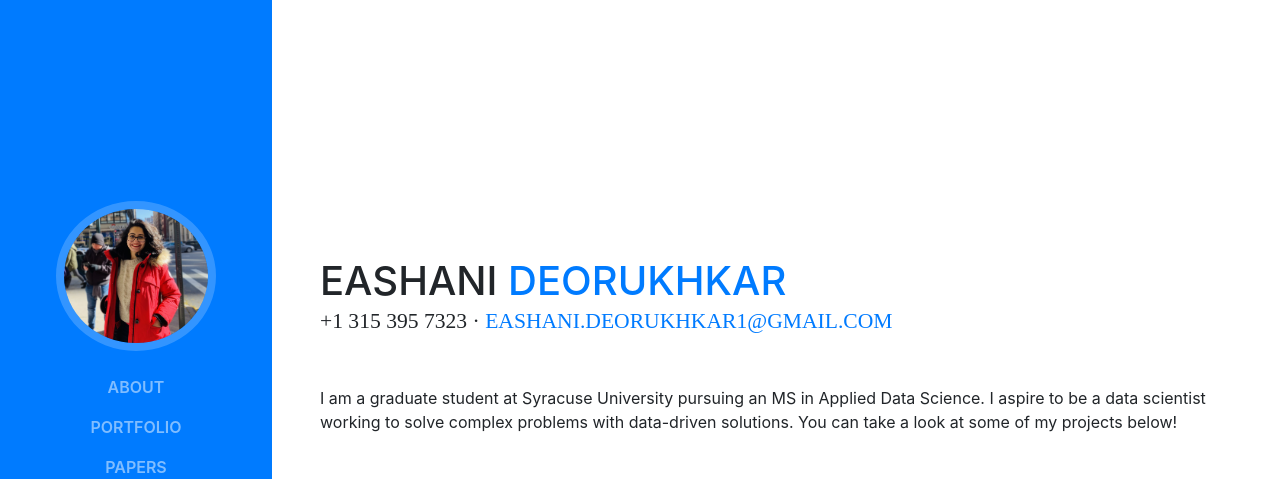
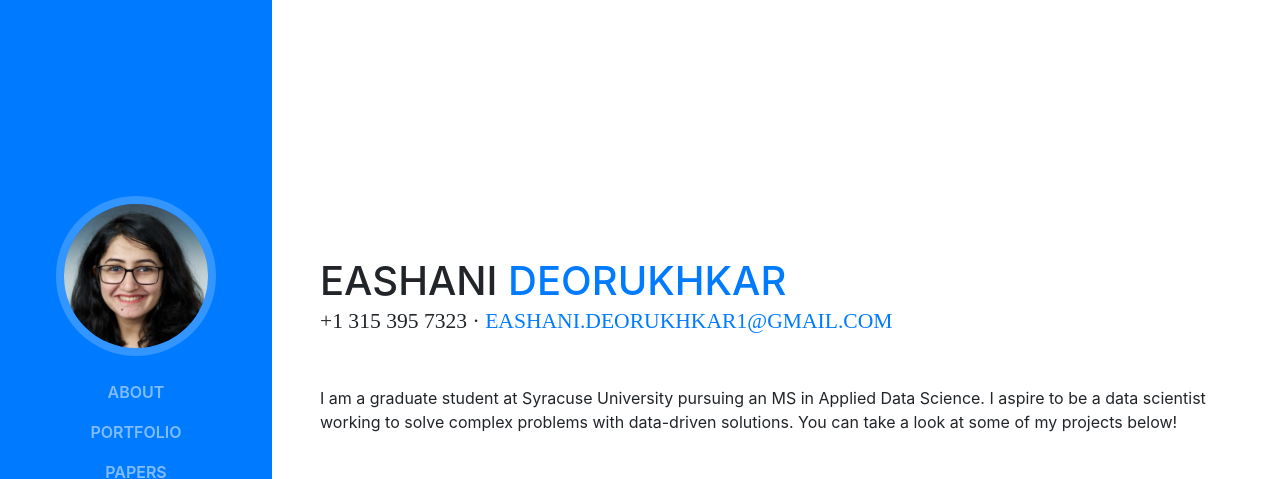
Before and after one commit to Eashani/eashani.github.io, a website with bundled scripts: page index.html in a window 1280 px wide. Shown: the top 479 px of the page. Built offline with nearby package versions, Linux system fonts and the light colour scheme; a web font is replaced by a local one.

Commit message:
Update index.html

```diff
--- a/index.html
+++ b/index.html
@@ -31,7 +31,7 @@
       <a class="navbar-brand js-scroll-trigger" href="#page-top">
         <span class="d-block d-lg-none">Eashani Deorukhkar</span>
         <span class="d-none d-lg-block">
-          <img class="img-fluid img-profile rounded-circle mx-auto mb-2" src="img/profile3.jpg" alt="">
+          <img class="img-fluid img-profile rounded-circle mx-auto mb-2" src="img/profile4.jpg" alt="">
         </span>
       </a>
       <button class="navbar-toggler" type="button" data-toggle="collapse" data-target="#navbarSupportedContent" aria-controls="navbarSupportedContent" aria-expanded="false" aria-label="Toggle navigation">
```
